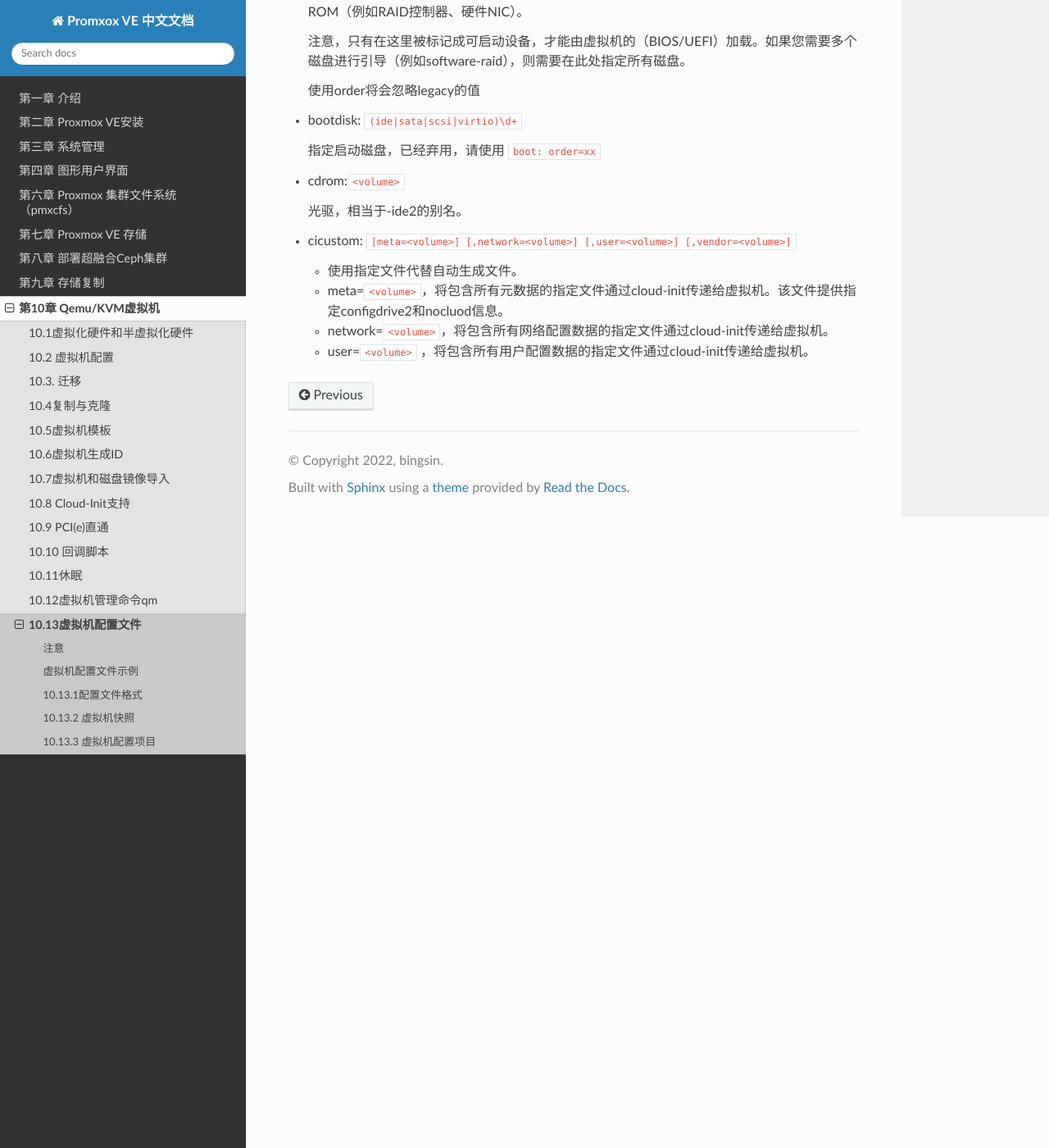
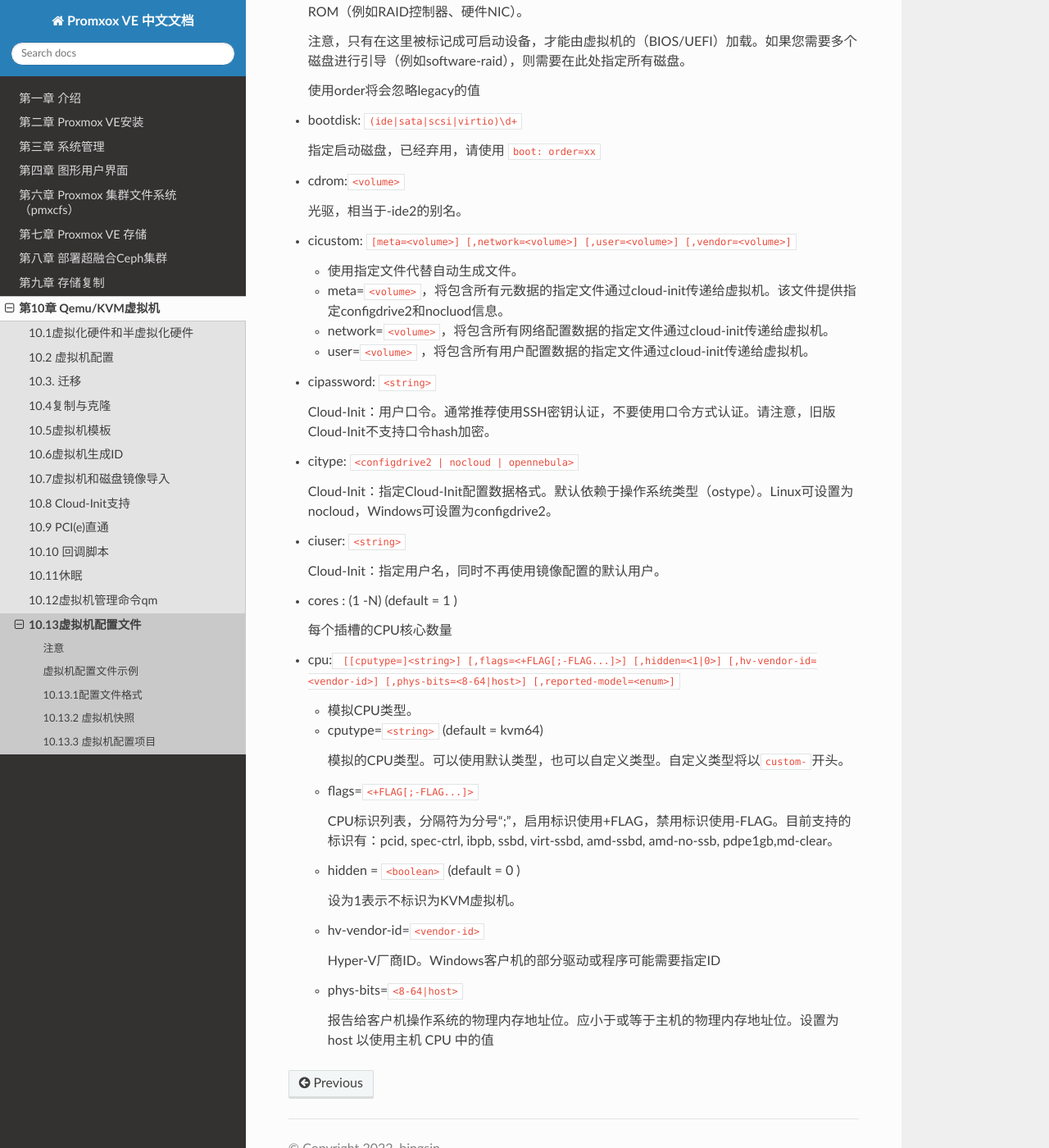
Before and after one commit to jiangcuo/pve-doc-cn, a Sphinx documentation site: the page built from source/QemuKvm/vmconf.md, in a window 1280 px wide and 1400 px high, scrolled down 2629 px. Shown: the whole window at 82% size. Built offline with Sphinx 7.4.7 and the Read the Docs theme 2.0.0, drawn with Linux system fonts in a browser that asks for light colours; pages that are not in the unit, such as notebooks, are missing from menus.

Commit message:
Update vmconf.md

```diff
--- a/source/QemuKvm/vmconf.md
+++ b/source/QemuKvm/vmconf.md
@@ -135,3 +135,43 @@ snaptime: 1457170803
   - network=`<volume>`，将包含所有网络配置数据的指定文件通过cloud-init传递给虚拟机。
 
   - user=`<volume>` ，将包含所有用户配置数据的指定文件通过cloud-init传递给虚拟机。
+
+- cipassword: `<string>`
+
+  Cloud-Init：用户口令。通常推荐使用SSH密钥认证，不要使用口令方式认证。请注意，旧版Cloud-Init不支持口令hash加密。
+
+- citype: `<configdrive2 | nocloud | opennebula>`
+
+  Cloud-Init：指定Cloud-Init配置数据格式。默认依赖于操作系统类型（ostype）。Linux可设置为nocloud，Windows可设置为configdrive2。
+
+- ciuser: `<string>`
+
+  Cloud-Init：指定用户名，同时不再使用镜像配置的默认用户。
+
+- cores : <integer> (1 -N) (default = 1 )
+
+  每个插槽的CPU核心数量
+
+- cpu:` [[cputype=]<string>] [,flags=<+FLAG[;-FLAG...]>] [,hidden=<1|0>] [,hv-vendor-id=<vendor-id>] [,phys-bits=<8-64|host>] [,reported-model=<enum>]`
+
+  - 模拟CPU类型。
+
+  - cputype=`<string>` (default = kvm64)
+
+    模拟的CPU类型。可以使用默认类型，也可以自定义类型。自定义类型将以`custom-`开头。
+
+  - flags=`<+FLAG[;-FLAG...]>`
+
+    CPU标识列表，分隔符为分号“;”，启用标识使用+FLAG，禁用标识使用-FLAG。目前支持的标识有：pcid, spec-ctrl, ibpb, ssbd, virt-ssbd, amd-ssbd, amd-no-ssb, pdpe1gb,md-clear。
+
+  - hidden = `<boolean>` (default = 0 )
+
+    设为1表示不标识为KVM虚拟机。
+
+  - hv-vendor-id=`<vendor-id>`
+
+    Hyper-V厂商ID。Windows客户机的部分驱动或程序可能需要指定ID
+
+  - phys-bits=`<8-64|host>`
+
+    报告给客户机操作系统的物理内存地址位。应小于或等于主机的物理内存地址位。设置为 host 以使用主机 CPU 中的值
```
